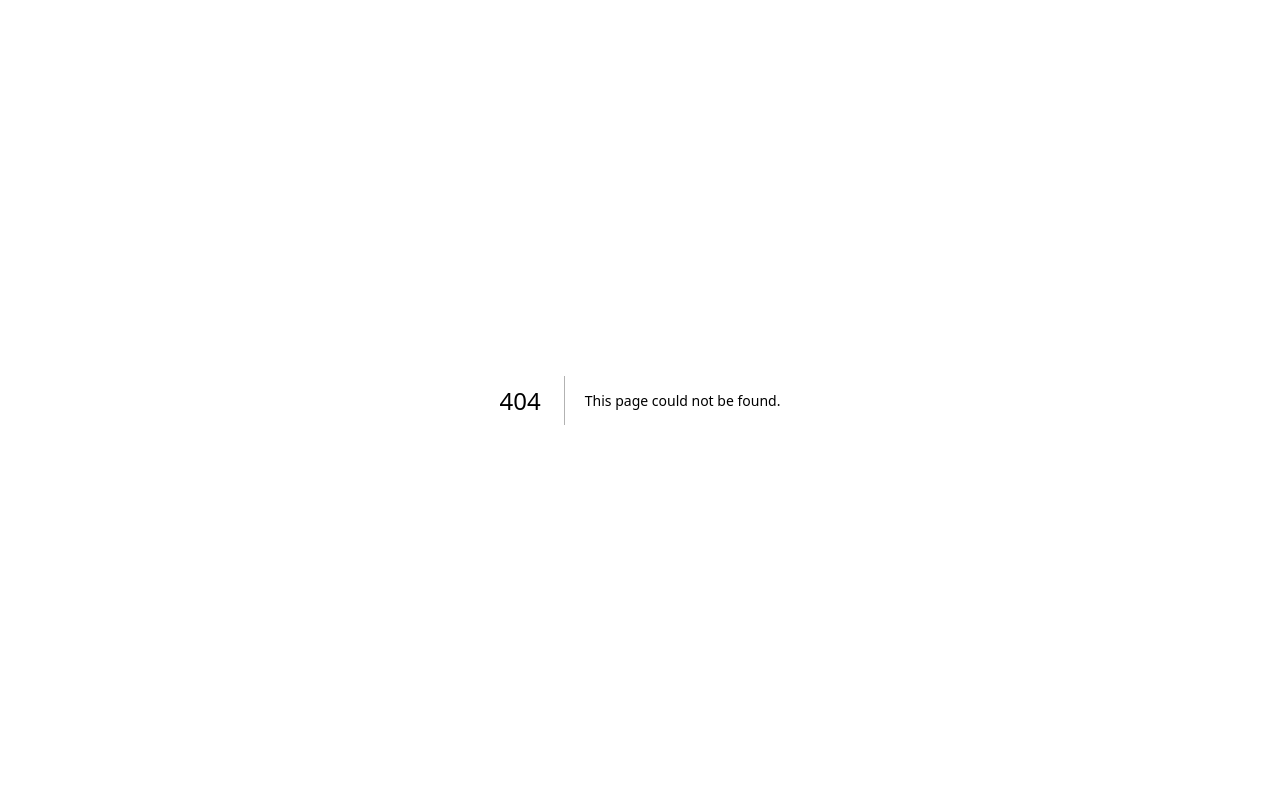
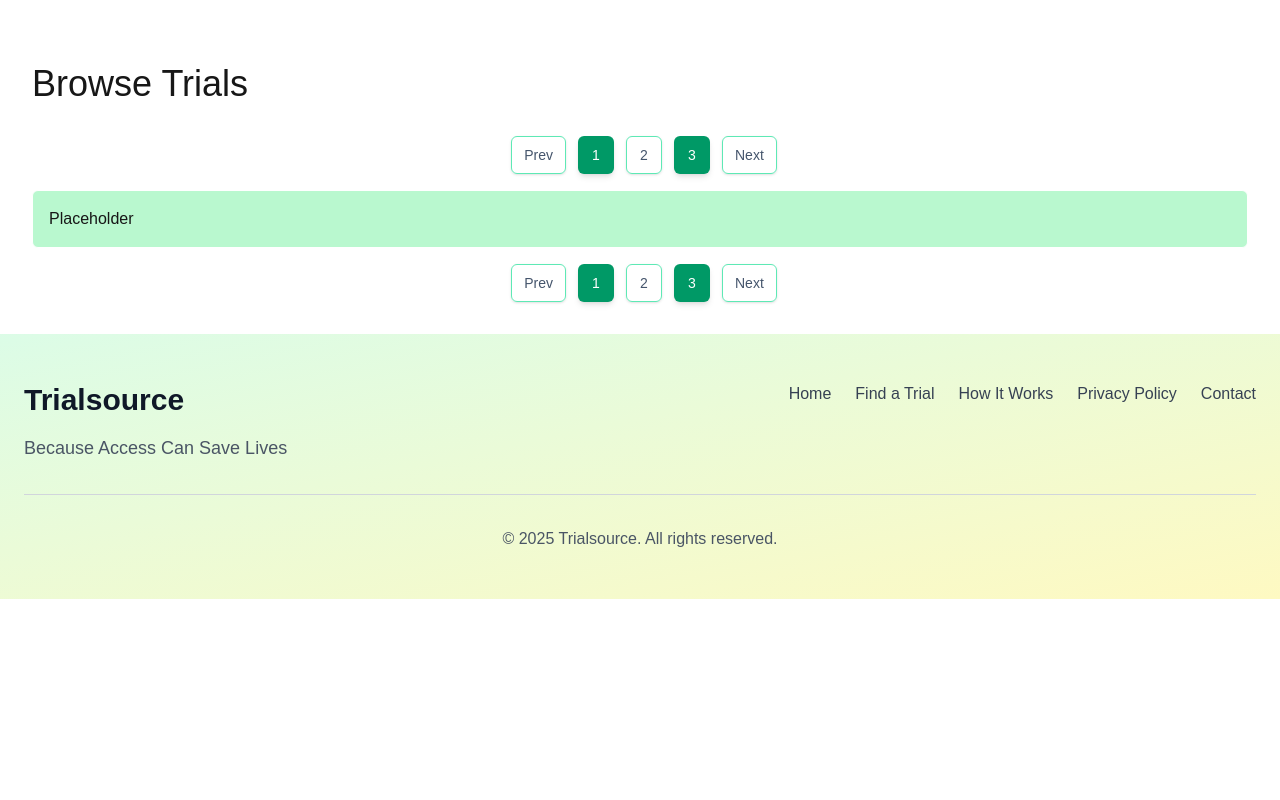
Before and after one commit to Jo-Sin/trialsource-frontend, a Next.js app: page /trials in a window 1280 px wide. Before the commit this address had no page. Shown: the top 800 px of the page. Built offline with nearby package versions, Linux system fonts and the light colour scheme.

Commit message:
created dummy trials page and incomplete ui components

```diff
--- a/package.json
+++ b/package.json
@@ -19,6 +19,7 @@
     "@types/react": "^19",
     "@types/react-dom": "^19",
     "babel-plugin-react-compiler": "1.0.0",
+    "baseline-browser-mapping": "^2.8.32",
     "eslint": "^9",
     "eslint-config-next": "16.0.5",
     "tailwindcss": "^4",
--- a/src/app/globals.css
+++ b/src/app/globals.css
@@ -24,3 +24,7 @@ body {
   color: var(--foreground);
   font-family: Arial, Helvetica, sans-serif;
 }
+
+.tsrc-container:nth-child(even) {
+    @apply overflow-hidden bg-gradient-to-br from-green-50 via-yellow-50 to-white;
+}
--- /dev/null
+++ b/src/app/trials/page.tsx
@@ -0,0 +1,16 @@
+import Container from "@/ui/Container"
+import PaginateLinks from "@/ui/Paginate/PaginateLinks"
+
+const TrialsPage = () => {
+    return (
+        <div>
+            <Container>
+                <h1 className="text-4xl my-8">Browse Trials</h1>
+
+                <PaginateLinks />
+            </Container>
+        </div>
+    )
+}
+
+export default TrialsPage
--- /dev/null
+++ b/src/ui/Container.tsx
@@ -0,0 +1,13 @@
+const Container = ({
+  children,
+}: Readonly<{
+  children: React.ReactNode;
+}>) => {
+    return (
+        <div className="tsrc-container p-8">
+            {children}
+        </div>
+    )
+}
+
+export default Container
--- /dev/null
+++ b/src/ui/Paginate/PaginateButtons.tsx
@@ -0,0 +1,26 @@
+const PaginateButtons = () => {
+    const defaultClasses = "min-w-9 rounded-md border border-emerald-300 py-2 px-3 text-center text-sm transition-all shadow-sm hover:shadow-lg text-slate-600 hover:text-white hover:bg-emerald-500 hover:border-emerald-500 focus:border-emerald-500 active:border-emerald-400 active:text-white active:bg-emerald-400 disabled:pointer-events-none disabled:opacity-50 disabled:shadow-none ml-2";
+    const activeClasses = "min-w-9 rounded-md bg-emerald-600 py-2 px-3 border border-transparent text-center text-sm text-white transition-all shadow-md hover:shadow-lg focus:shadow-none active:bg-emerald-400 hover:bg-emerald-500 active:shadow-none disabled:pointer-events-none disabled:opacity-50 disabled:shadow-none ml-2";
+
+    return (
+        <div className="flex space-x-1 justify-center">
+            <button className={defaultClasses}>
+                Prev
+            </button>
+            <button className={activeClasses}>
+                1
+            </button>
+            <button className={defaultClasses}>
+                2
+            </button>
+            <button className={activeClasses}>
+                3
+            </button>
+            <button className={defaultClasses}>
+                Next
+            </button>
+        </div>
+    )
+}
+
+export default PaginateButtons
--- /dev/null
+++ b/src/ui/Paginate/PaginateLinks.tsx
@@ -0,0 +1,14 @@
+import TrialLink from "../TrialLink"
+import PaginateButtons from "./PaginateButtons"
+
+const PaginateLinks = () => {
+    return (
+        <div className="flex flex-col space-y-4 align-center">
+            <PaginateButtons />
+            <TrialLink />
+            <PaginateButtons />
+        </div>
+    )
+}
+
+export default PaginateLinks
--- /dev/null
+++ b/src/ui/TrialLink.tsx
@@ -0,0 +1,9 @@
+const TrialLink = () => {
+    return (
+        <div className="rounded-md border border-white bg-green-200 p-4">
+            <p>Placeholder</p>
+        </div>
+    )
+}
+
+export default TrialLink
```
Also changed, not shown: 1 other file (tests, documents, lock files or other folders).
